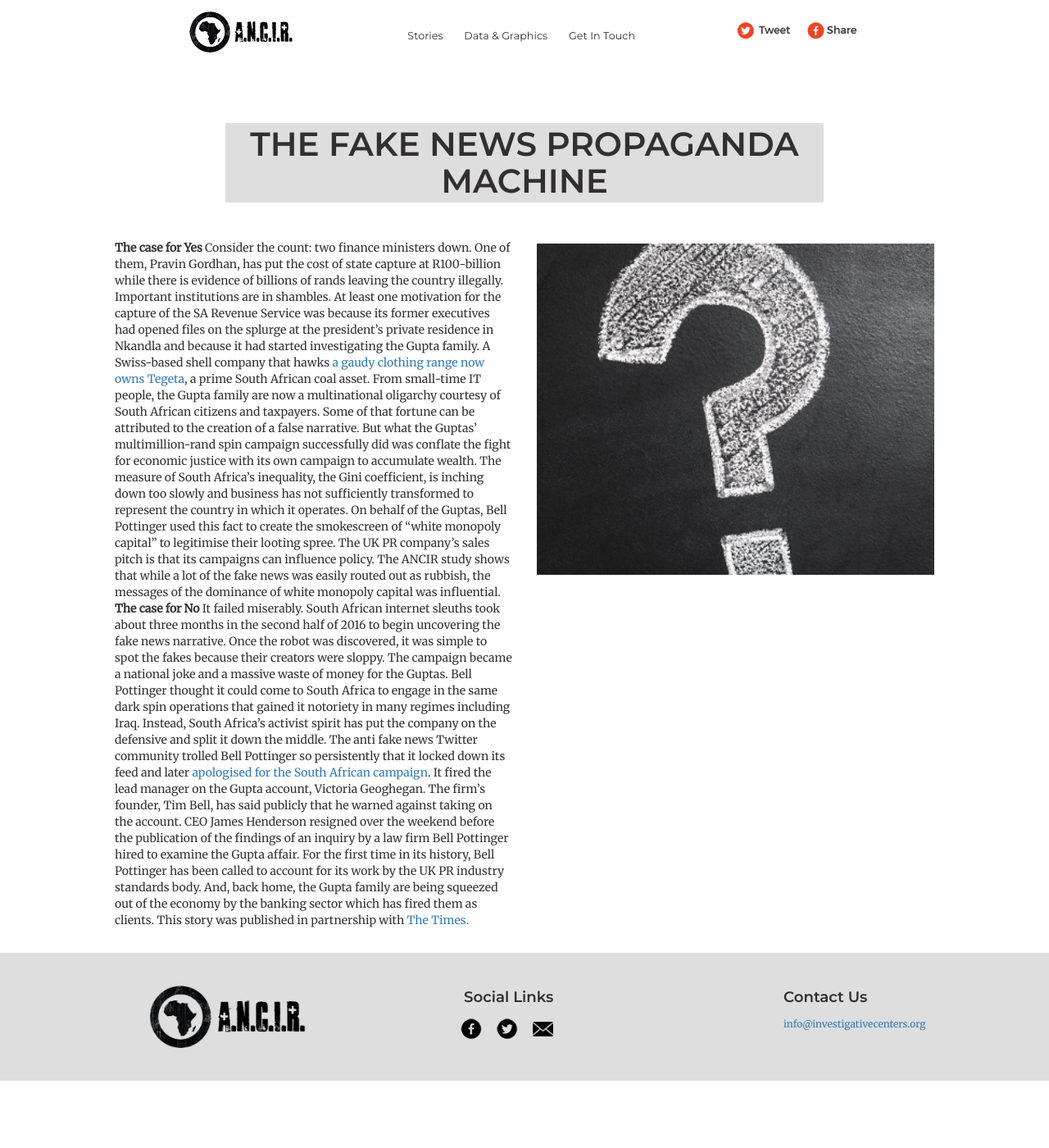
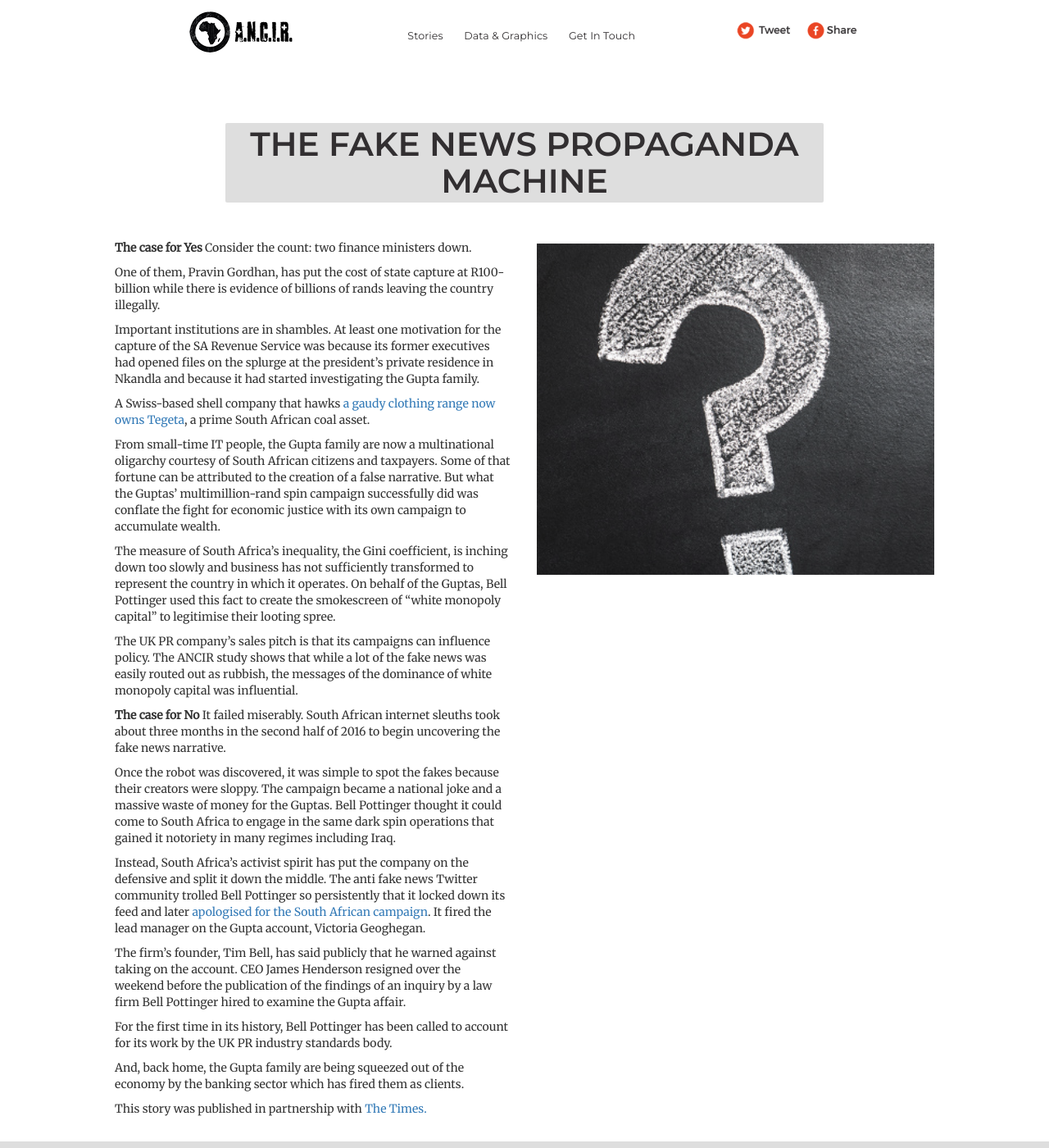
Before and after one commit to tonyetgb/mh-cfd.github.io, a Jekyll site: the page built from _posts/2017-12-10-Main-Story_6.md, in a window 1280 px wide and 1400 px high. Shown: the whole window at 82% size. Built offline with Jekyll 4.4.1, drawn with Linux system fonts in a browser that asks for light colours; nearby versions of some CDN libraries; some of the changed lines change nothing that is shown.

Commit message:
Updated Main Story 6

```diff
--- a/_posts/2017-12-10-Main-Story_6.md
+++ b/_posts/2017-12-10-Main-Story_6.md
@@ -1,5 +1,5 @@
 ---
-title: Story 6
+title: Did the Guptas’ Fake News Campaign Work?
 date: 2017-12-10 00:00:00 Z
 categories:
 - blog
@@ -8,24 +8,37 @@
 - Ipsum
 - Markdown
 - Portfolio
+summary: 'Consider the count: two finance ministers down - or did it fail miserably?'
+image: "/img/blog/Thumb-6.jpg"
 layout: post
-summary: Consider the count, two finance ministers down...
-image: "/img/blog/Thumb-6.jpg"
 ---
 
-<strong>The case for Yes</strong>
+**The case for Yes**
 Consider the count: two finance ministers down.
+
 One of them, Pravin Gordhan, has put the cost of state capture at R100-billion while there is evidence of billions of rands leaving the country illegally.
+
 Important institutions are in shambles. At least one motivation for the capture of the SA Revenue Service was because its former executives had opened files on the splurge at the president’s private residence in Nkandla and because it had started investigating the Gupta family.
+
 A Swiss-based shell company that hawks <a href="https://www.timeslive.co.za/sunday-times/business/2017-08-24-guptas-bail-out-of-another-sa-business/">a gaudy clothing range now owns Tegeta</a>, a prime South African coal asset.
-From small-time IT people, the Gupta family are now a multinational oligarchy courtesy of South African citizens and taxpayers. Some of that fortune can be attributed to the creation of a false narrative. But what the Guptas’ multimillion-rand spin campaign successfully did was conflate the fight for economic justice with its own campaign to accumulate wealth.
+
+From small-time IT people, the Gupta family are now a multinational oligarchy courtesy of South African citizens and taxpayers.  Some of that fortune can be attributed to the creation of a false narrative. But what the Guptas’ multimillion-rand spin campaign successfully did was conflate the fight for economic justice with its own campaign to accumulate wealth.
+
 The measure of South Africa’s inequality, the Gini coefficient, is inching down too slowly and business has not sufficiently transformed to represent the country in which it operates. On behalf of the Guptas, Bell Pottinger used this fact to create the smokescreen of “white monopoly capital” to legitimise their looting spree.
+
 The UK PR company’s sales pitch is that its campaigns can influence policy. The ANCIR study shows that while a lot of the fake news was easily routed out as rubbish, the messages of the dominance of white monopoly capital was influential.
-<strong>The case for No</strong>
+
+**The case for No**
 It failed miserably. South African internet sleuths took about three months in the second half of 2016 to begin uncovering the fake news narrative.
+
 Once the robot was discovered, it was simple to spot the fakes because their creators were sloppy. The campaign became a national joke and a massive waste of money for the Guptas. Bell Pottinger thought it could come to South Africa to engage in the same dark spin operations that gained it notoriety in many regimes including Iraq.
+
 Instead, South Africa’s activist spirit has put the company on the defensive and split it down the middle. The anti fake news Twitter community trolled Bell Pottinger so persistently that it locked down its feed and later <a href="https://www.timeslive.co.za/sunday-times/opinion-and-analysis/2017-08-02-fact-vs-fiction-how-bell-pottinger-and-atul-gupta-spun-the-bbc/">apologised for the South African campaign</a>. It fired the lead manager on the Gupta account, Victoria Geoghegan.
+
 The firm’s founder, Tim Bell, has said publicly that he warned against taking on the account. CEO James Henderson resigned over the weekend before the publication of the findings of an inquiry by a law firm Bell Pottinger hired to examine the Gupta affair.
+
 For the first time in its history, Bell Pottinger has been called to account for its work by the UK PR industry standards body.
+
 And, back home, the Gupta family are being squeezed out of the economy by the banking sector which has fired them as clients.
+
 This story was published in partnership with <a href="https://www.timeslive.co.za/news/south-africa/2017-09-04-analysis--so-did-the-gupta-familys-fake-news-campaign-work/">The Times.</a>
```
